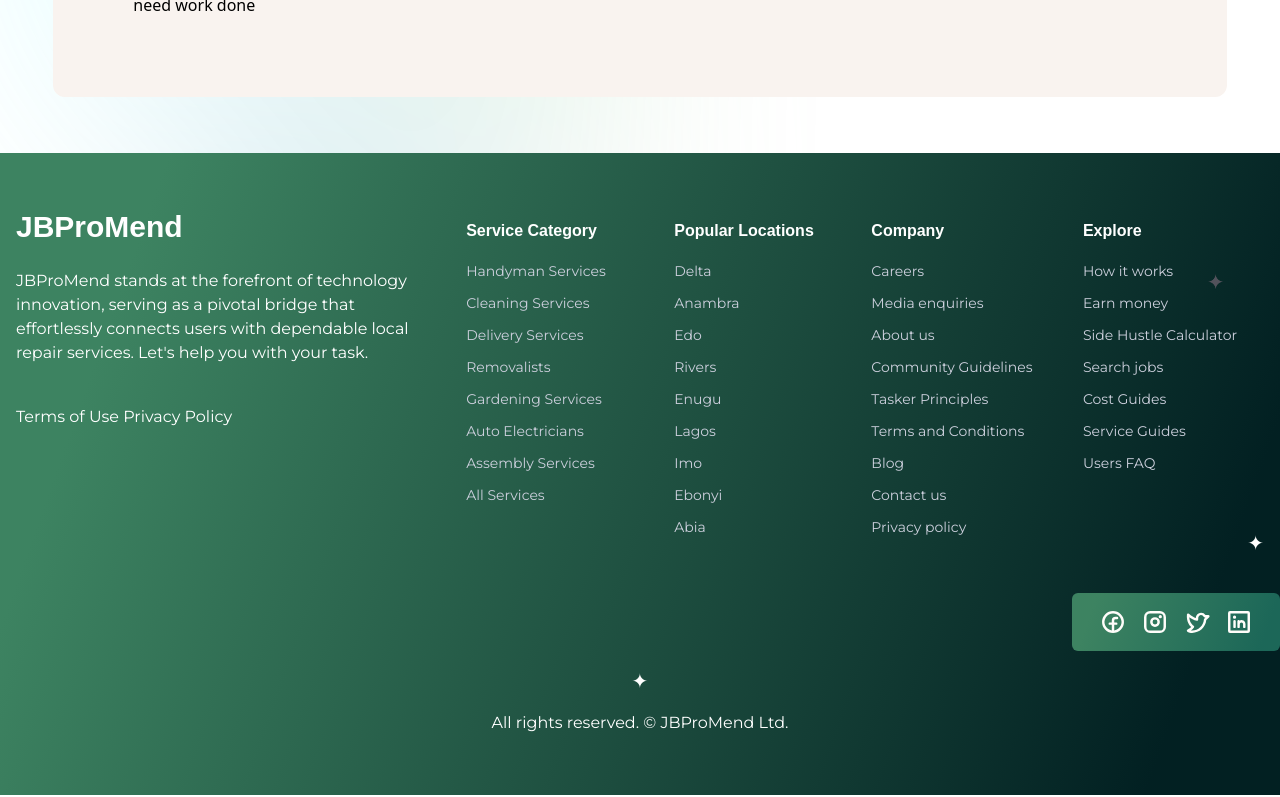
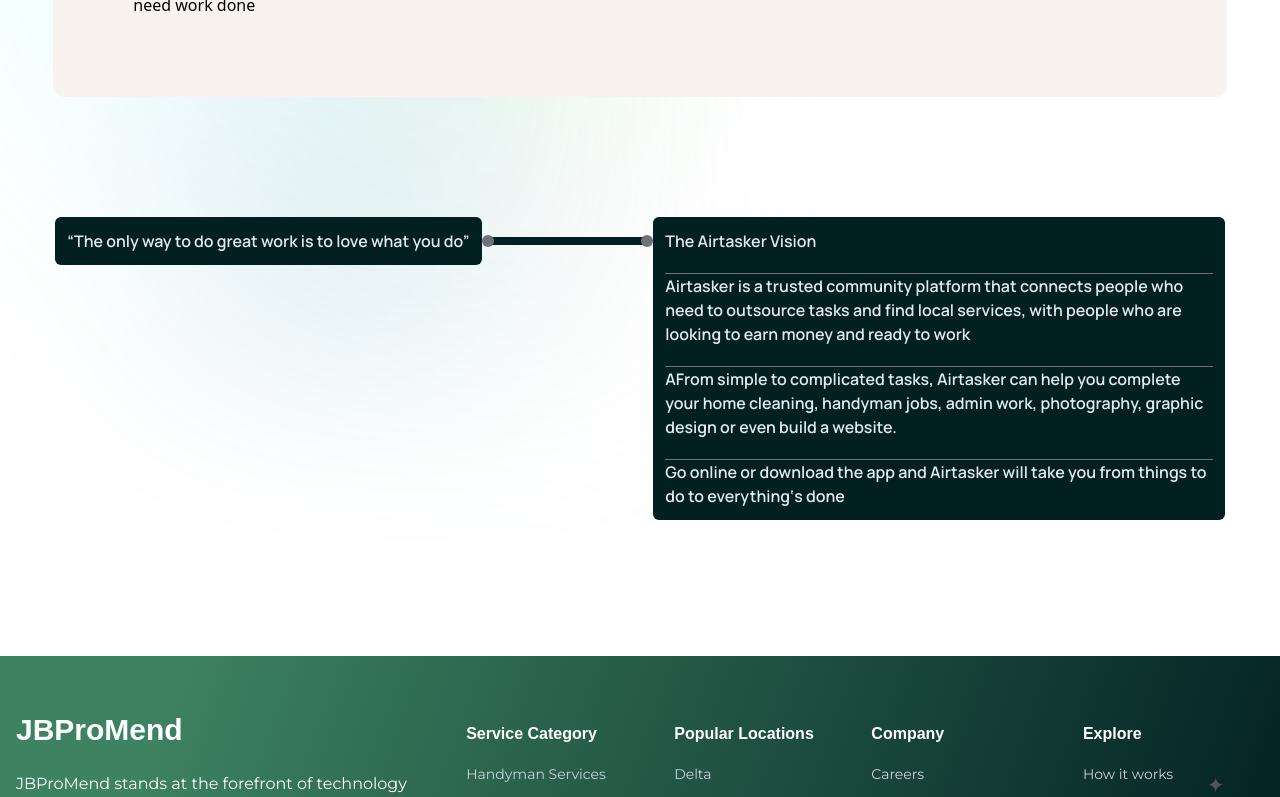
Before and after one commit to Elochukwu3/jb-task-searvice, a Next.js app: page /aboutUs in a window 1280 px wide. Shown: the part 515-1312 px from the top of the page. Built offline with nearby package versions, Linux system fonts and the light colour scheme; a web font is replaced by a local one.

Commit message:
Add: aboutvision component

```diff
--- /dev/null
+++ b/app/(company)/(routes)/aboutUs/components/AboutVision.tsx
@@ -0,0 +1,41 @@
+import React from "react";
+
+function AboutVision() {
+  return (
+    <div className="flex w-[92%] px-1 mx-auto py-20 gap-1 font-manrope">
+      <div className=" inline-block">
+      <div className=" bg-custom-dark text-slate-200 p-3 w-fit rounded-md">
+        “The only way to do great work is to love what you do”
+      </div>
+      </div>
+      <div className="relative after:top-0 bg-custom-dark h-2 w-[14%] mt-5
+      after:w-3 after:absolute after:-right-1 after:h-3 after:content-['']
+      after:block after:bg-zinc-500  after:my-auto after:bottom-0 after:rounded-full
+      before:w-3 before:absolute before:-left-1 before:h-3 before:content-['']
+      before:block before:bg-zinc-500 before:top-0  before:my-auto before:bottom-0 before:rounded-full
+       text-slate-200"/>
+      <div className="flex-1 inline-block">
+        <div className="space-y-5 divide-y divide-zinc-500 bg-custom-dark text-slate-200 p-3 w-fit rounded-md">
+
+        <span>The Airtasker Vision</span>
+        <p>
+          Airtasker is a trusted community platform that connects people who
+          need to outsource tasks and find local services, with people who are
+          looking to earn money and ready to work
+        </p>
+        <p>
+          AFrom simple to complicated tasks, Airtasker can help you complete
+          your home cleaning, handyman jobs, admin work, photography, graphic
+          design or even build a website.
+        </p>
+        <p>
+          Go online or download the app and Airtasker will take you from things
+          to do to everything&lsquo;s done
+        </p>
+        </div>
+      </div>
+    </div>
+  );
+}
+
+export default AboutVision;
--- a/app/(company)/(routes)/aboutUs/page.tsx
+++ b/app/(company)/(routes)/aboutUs/page.tsx
@@ -1,6 +1,7 @@
 import { Metadata } from 'next'
 import Image from 'next/image';
 import React from 'react';
+import AboutVision from './components/AboutVision';
 
 
 export const metadata:Metadata = {
@@ -9,7 +10,7 @@ export const metadata:Metadata = {
 }
 const page = () => {
   return (
-    <section className='max-w-7xl mx-auto pesp'>
+    <section className='max-w-7xl mx-auto space-y-10 pesp'>
       <div className='min-h-[60vh] w-11/12 rounded-xl mx-auto flex justify-between p-20 bg-[#F9F3EF] '>
       <div className='flex-1 space-y-5'>
         <h1 className='text-[72px] font-satoshi font-bold leading-[70px] py-8 text-black text-balance'>We&apos;re making a difference to people&apos;s lives</h1>
@@ -44,6 +45,7 @@ const page = () => {
         {/* <YourComponent/> */}
       </div>
     </div>
+    <AboutVision/>
     </section>
   )
 }
```
